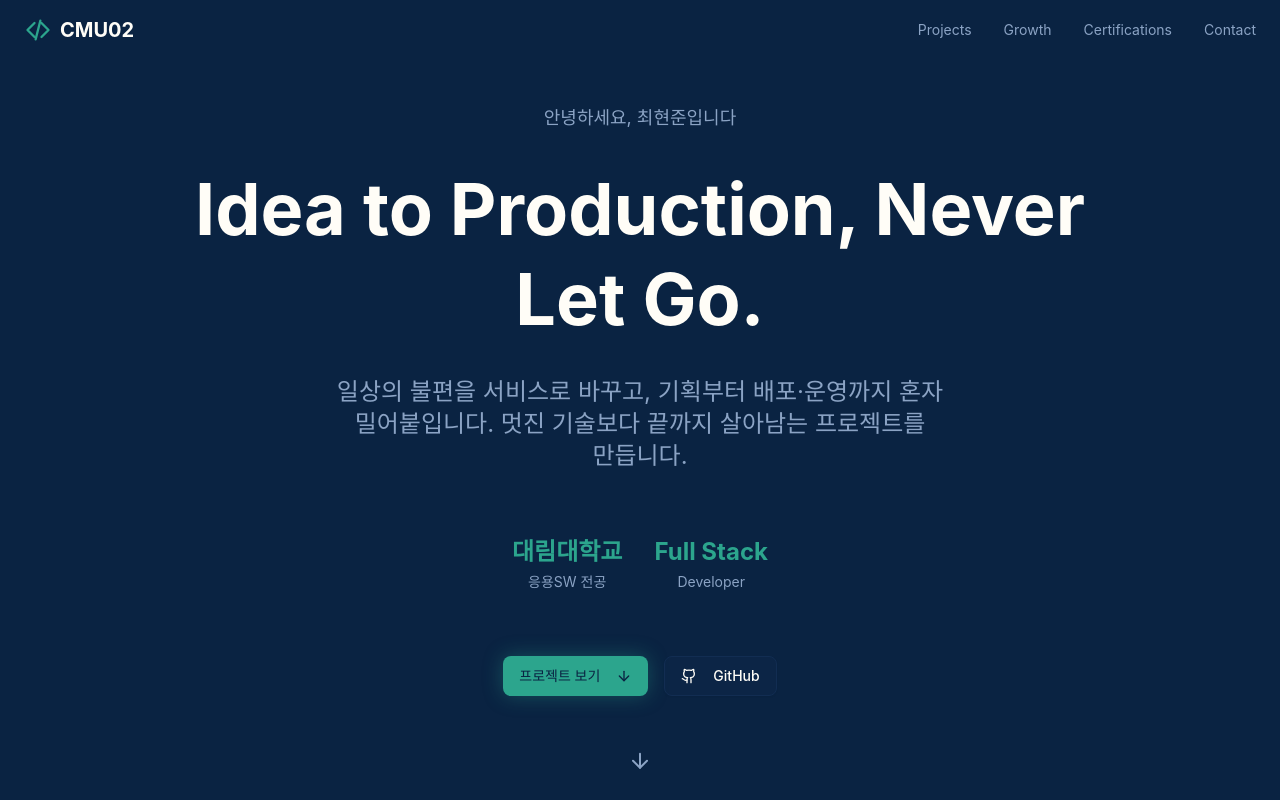
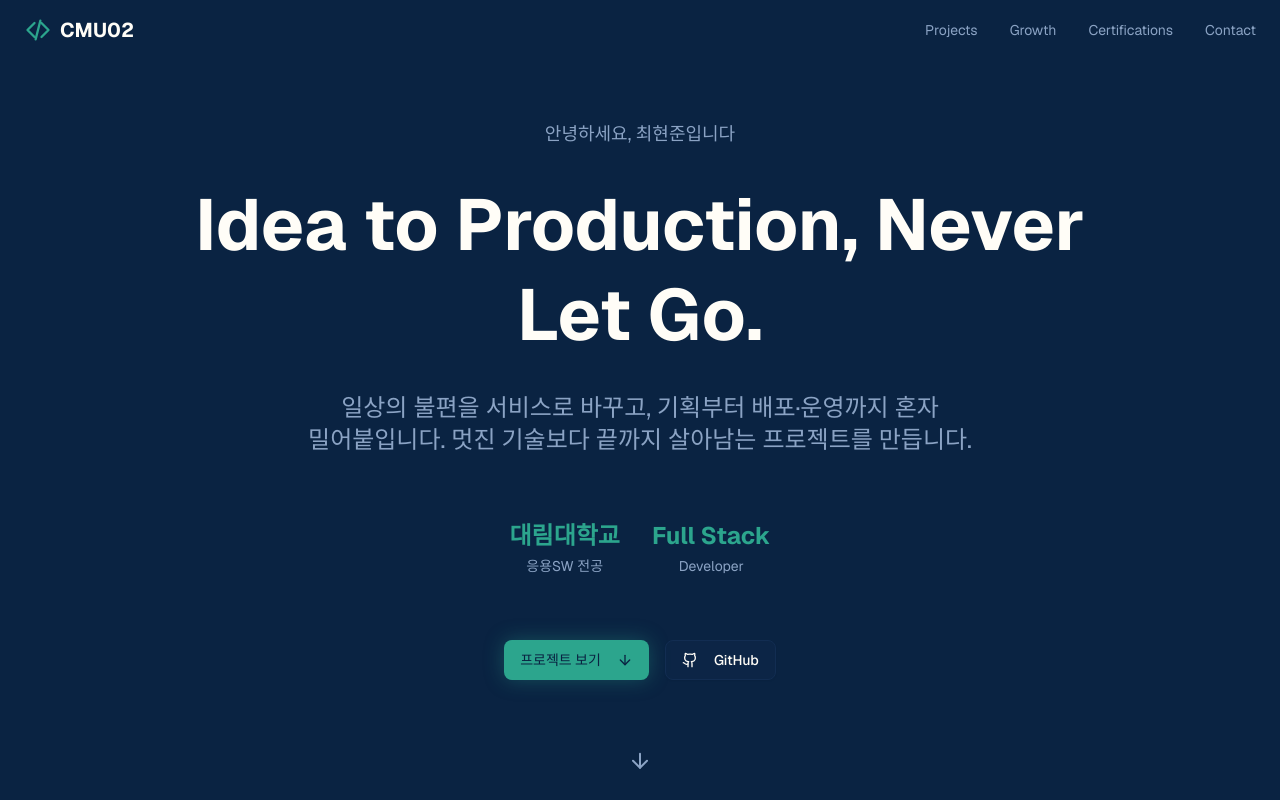
Before and after one commit to CMU02/Portfolio, a Next.js app: page / in a window 1280 px wide. Shown: the top 800 px of the page. Built offline with nearby package versions, Linux system fonts and the light colour scheme; no server answers.

Commit message:
fix(ui): 폰트 변수를 html로 옮겨 Geist/Noto Sans KR 실제 적용
- Tailwind v4는 html에서 --font-sans를 해석하는데 변수가 body에만 있어 시스템 폰트로 렌더링되던 문제
- 기존 Geist도 적용되지 않던 상태였음

```diff
--- a/app/layout.tsx
+++ b/app/layout.tsx
@@ -99,13 +99,15 @@ export default function RootLayout({
   children: React.ReactNode;
 }>) {
   return (
-    <html lang="ko" className="dark">
+    // 폰트 변수는 html에 둬야 Tailwind의 html font-family(--font-sans)가 해석된다
+    <html
+      lang="ko"
+      className={`dark ${geistSans.variable} ${notoSansKr.variable} ${geistMono.variable}`}
+    >
       <head>
         <StructuredData />
       </head>
-      <body
-        className={`${geistSans.variable} ${notoSansKr.variable} ${geistMono.variable} antialiased`}
-      >
+      <body className="antialiased">
         <MotionProvider>{children}</MotionProvider>
       </body>
     </html>
```
